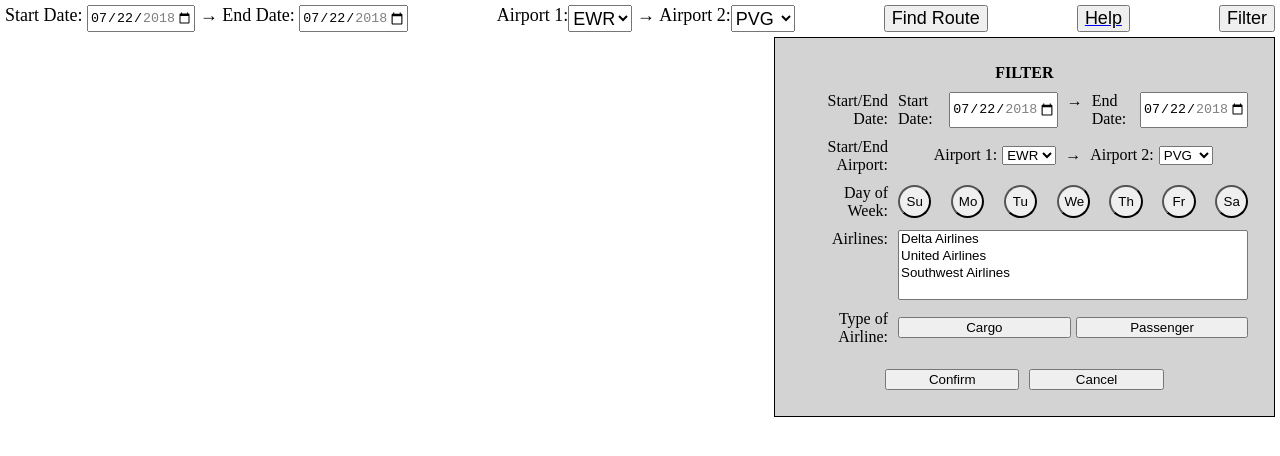
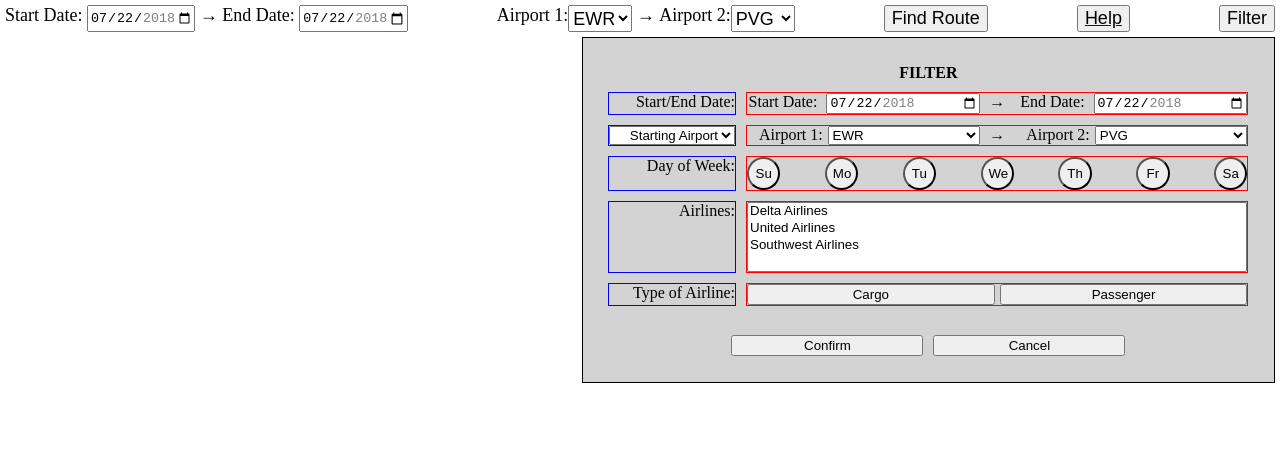
Before and after one commit to HighFlyersTeam/flight-tracker, a plain HTML site: page frontend/index.html in a window 1280 px wide. Both pictures are taken after a click on the button "Filter". Drawn offline with Linux system fonts and the light colour scheme; some packages are replaced by stand-ins of ours.

Commit message:
Added dropdown label

```diff
--- a/frontend/index.html
+++ b/frontend/index.html
@@ -44,12 +44,12 @@
             <button type="button" onclick="toggleFilterWindow()">Filter</button>
         </div>
         <div id="map_wrapper">
-            <div id="map">
-                <script
-                    src="https://maps.googleapis.com/maps/api/js?key=AIzaSyBo47MXllMAmuhYtlXdjjXaWEpot8A4_CY&callback=initMap&v=weekly"
-                    defer
-                ></script>
-            </div>
+<!--            <div id="map">-->
+<!--                <script-->
+<!--                    src="https://maps.googleapis.com/maps/api/js?key=AIzaSyBo47MXllMAmuhYtlXdjjXaWEpot8A4_CY&callback=initMap&v=weekly"-->
+<!--                    defer-->
+<!--                ></script>-->
+<!--            </div>-->
 
             <div id="filter_content">
                 <div class="filter_title">FILTER</div>
@@ -66,7 +66,14 @@
                 </div>
 
                 <div class="filter_item" id="start_end_airport">
-                    <label for="start_end_airport_components">Start/End Airport:</label>
+                    <label for="start_end_airport_components">
+                        <select name="start_filter" id="start_filter">
+                            <option value="">Starting Airport</option>
+                            <option value="">Starting City</option>
+                            <option value="">Starting Country</option>
+                            <option value="">Starting Continent</option>
+                        </select>
+                    </label>
                     <div class="filter_components" id="start_end_airport_components">
                         <label for="airport1_filter">Airport 1:</label>
                         <select name="airport1_filter" id="airport1_filter">
--- a/frontend/style.css
+++ b/frontend/style.css
@@ -47,7 +47,7 @@ body, html {
 }
 
 #filter_content{
-    width: 35%;
+    width: 50%;
     display: none;
     flex-direction: column;
     gap: 10px;
@@ -82,6 +82,12 @@ body, html {
     width: 20%;
     display: inline-block;
     text-align: right;
+    border: 1px solid blue;
+}
+
+#start_filter {
+    width: 100%;
+    text-align: right;
 }
 
 .filter_item > filter_components {
@@ -96,6 +102,16 @@ body, html {
     margin: auto;
     gap: 5px;
     box-sizing: border-box;
+    border: 1px solid red;
+}
+
+.filter_components > label{
+    width: 50%;
+    text-align: right;
+}
+
+#start_time_filter, #end_time_filter, #airport1_filter, #airport2_filter {
+    width: 100%;
 }
 
 .airline_type_button, .spacer, #airline_companies {
```
